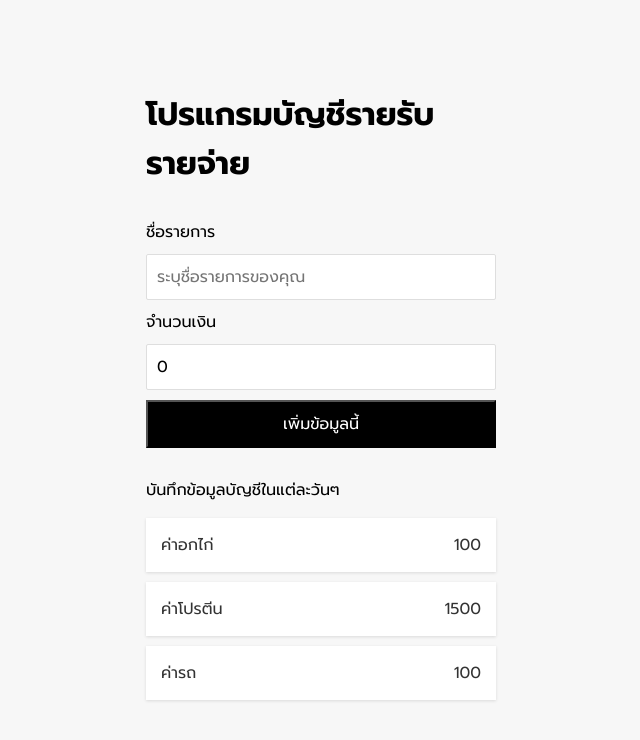
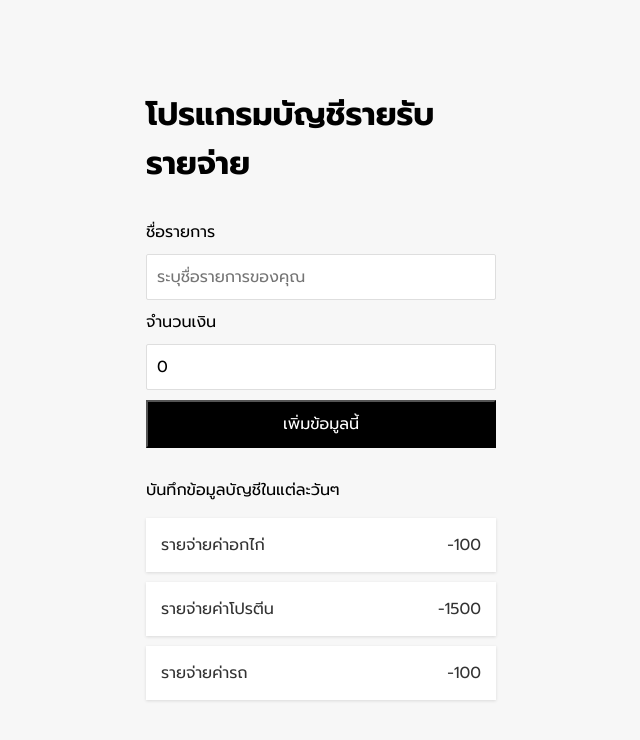
Before and after one commit to Dernorayytor/my_react_practice, a React (Create React App) app in the folder react-basic/: page / in a window 1280 px wide. Shown: the top 740 px of the page, without its empty margins (319-959 px from the left). Built offline with nearby package versions, Linux system fonts and the light colour scheme.

Commit message:
Item Style (การกำหนดstatusเพื่อแบ่งแยกรายรับรายจ่ายให้แยกสีได้)

```diff
--- a/react-basic/src/App.js
+++ b/react-basic/src/App.js
@@ -10,9 +10,9 @@ const Description =()=><p>บันทึกข้อมูลบัญชีใ
 function App() {
   const design = {color: "red",textAligh:"center",fontSize: '1.5rem'}
   const initData =[
-    {id:1,title:"ค่าอกไก่",amount:100},
-    {id:2,title:"ค่าโปรตีน",amount:1500},
-    {id:3,title:"ค่ารถ",amount:100}
+    {id:1,title:"ค่าอกไก่",amount:-100},
+    {id:2,title:"ค่าโปรตีน",amount:-1500},
+    {id:3,title:"ค่ารถ",amount:-100}
   ]
   const [items,setItems] = useState(initData) //ค่าเริ่มต้นตาม initData ตามอาเรนั้นๆเพื่อให้บันทึก newItem id:,title:,amount:
   const onAddNewItem = (newItem) => {
--- a/react-basic/src/component/Item.js
+++ b/react-basic/src/component/Item.js
@@ -2,10 +2,11 @@ import React from 'react';
 import "../style/item.css"
 import PropTypes from 'prop-types'; // ES6
 
-const Item =({title,amount})=>{
-    // const {title,amount}= props //ไม่ต้องมา props.amount เก็บไว้ เพื่อเรียกใช้ amount
+const Item =(props)=>{
+    const {title,amount}= props //ไม่ต้องมา props.amount เก็บไว้ เพื่อเรียกใช้ amount
+    const status = amount<0 ? 'รายจ่าย' : 'รายรับ'
     return (
-        <li >{title}<span>{amount}</span></li>
+        <li >{status}{title}<span>{amount}</span></li>
 );
 }
 
```
